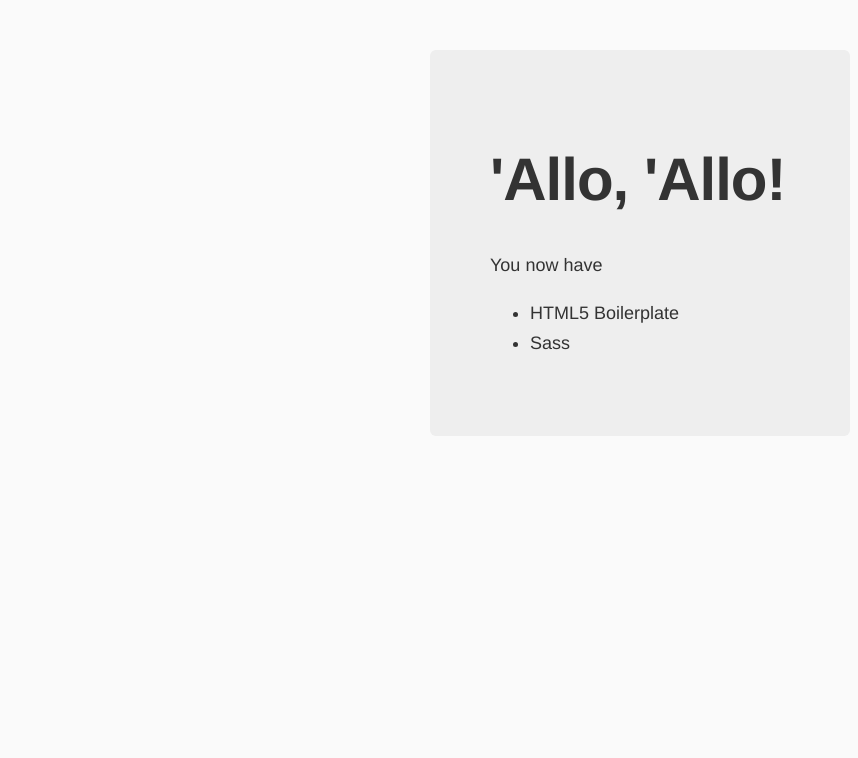
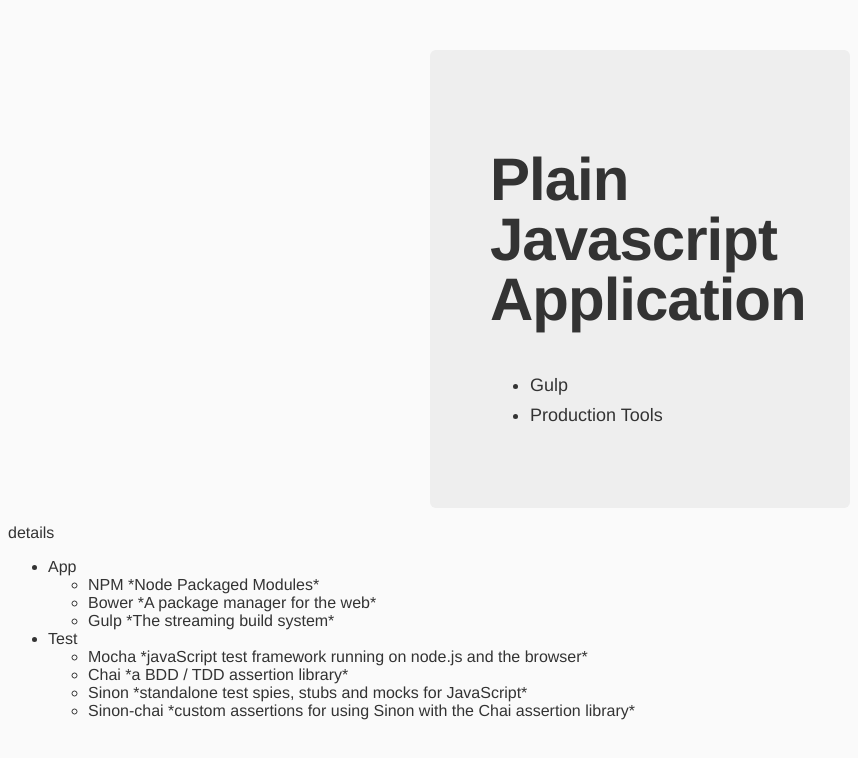
Before and after one commit to aboutlo/plain-js-app-skeleton, a website: page app/index.html in a window 1280 px wide. Shown: the whole page, without its empty margins (0-858 px from the left). Drawn offline with nearby package versions, Linux system fonts and the light colour scheme; files that its build step writes are made by us from their sources.

Commit message:
add a small description on werlcome html page

```diff
--- a/app/index.html
+++ b/app/index.html
@@ -23,12 +23,32 @@
         <![endif]-->
 
         <div class="hero-unit">
-            <h1>'Allo, 'Allo!</h1>
-            <p>You now have</p>
+            <h1>Plain Javascript Application</h1>
             <ul>
-                <li>HTML5 Boilerplate</li>
-                <li>Sass</li>
+                <li>Gulp</li>
+                <li>Production Tools</li>
             </ul>
+        </div>
+        <div class="content">
+          <p>details</p>
+          <ul>
+            <li>App
+              <ul>
+                <li>NPM *Node Packaged Modules* <https://www.npmjs.org/></li>
+                <li>Bower *A package manager for the web* <http://bower.io></li>
+                <li>Gulp *The streaming build system* <http://gulpjs.com></li>
+              </ul>
+            </li>
+            <li>Test
+              <ul>
+                <li>Mocha *javaScript test framework running on node.js and the browser* <http://visionmedia.github.io/mocha/></li>
+                <li>Chai  *a BDD / TDD assertion library* <http://chaijs.com/></li>
+                <li>Sinon *standalone test spies, stubs and mocks for JavaScript* <http://http://sinonjs.org/></li>
+                <li>Sinon-chai *custom assertions for using Sinon with the Chai assertion library* <https://github.com/domenic/sinon-chai></li>
+              </ul>
+            </li>
+
+          </ul>
         </div>
 
         <!-- build:js scripts/vendor.js -->
```
